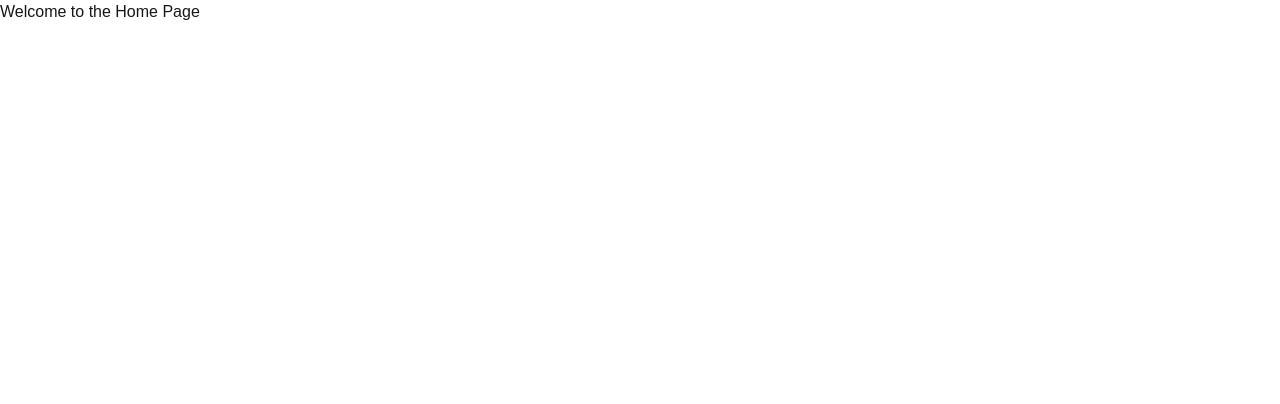
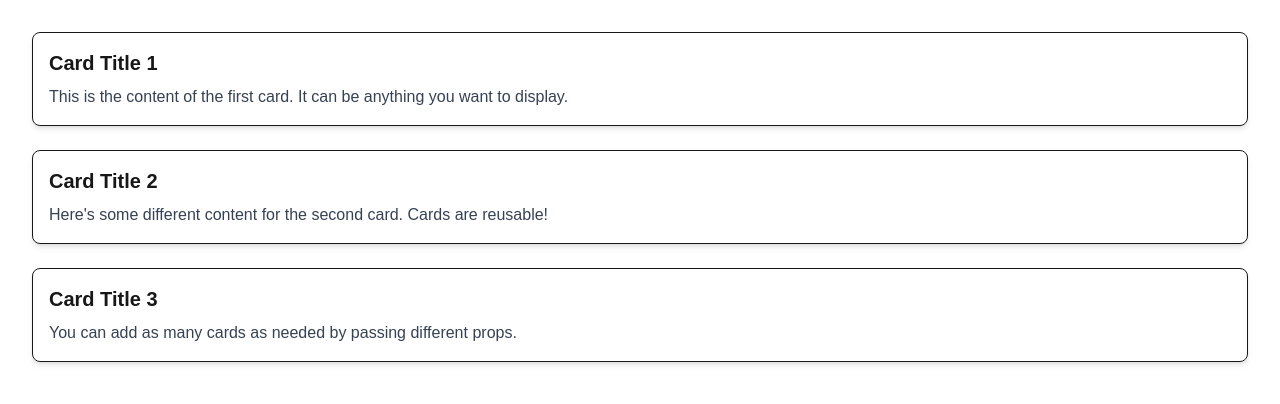
Before and after one commit to Ermili-Mohamed/alx-project-0x02-setup, a Next.js app in the folder alx-project-0x02/: page /home in a window 1280 px wide. Shown: the top 404 px of the page. Built offline with nearby package versions, Linux system fonts and the light colour scheme.

Commit message:
Create a Reusable Card Component

```diff
--- /dev/null
+++ b/alx-project-0x02/components/layout/common/Card.tsx
@@ -0,0 +1,13 @@
+import { CardProps } from '@/interfaces';
+import React from 'react';
+
+const Card: React.FC<CardProps> = ({ title, content }) => {
+ return (
+  <div className="border rounded-lg p-4 shadow-md hover:shadow-lg transition-shadow duration-300">
+   <h2 className="text-xl font-semibold mb-2">{title}</h2>
+   <p className="text-gray-700">{content}</p>
+  </div>
+ );
+};
+
+export default Card;
--- a/alx-project-0x02/interfaces/index.ts
+++ b/alx-project-0x02/interfaces/index.ts
@@ -0,0 +1,4 @@
+export interface CardProps {
+ title: string;
+ content: string;
+}
--- a/alx-project-0x02/pages/home.tsx
+++ b/alx-project-0x02/pages/home.tsx
@@ -1,8 +1,21 @@
+import Card from '@/components/layout/common/Card';
+import React from 'react';
 
-export default function HomePage() {
+export default function Home() {
  return (
-  <div>
-   <h1>Welcome to the Home Page</h1>
-  </div>
+  <main className="p-8 space-y-6">
+   <Card
+    title="Card Title 1"
+    content="This is the content of the first card. It can be anything you want to display."
+   />
+   <Card
+    title="Card Title 2"
+    content="Here's some different content for the second card. Cards are reusable!"
+   />
+   <Card
+    title="Card Title 3"
+    content="You can add as many cards as needed by passing different props."
+   />
+  </main>
  );
 }
```
